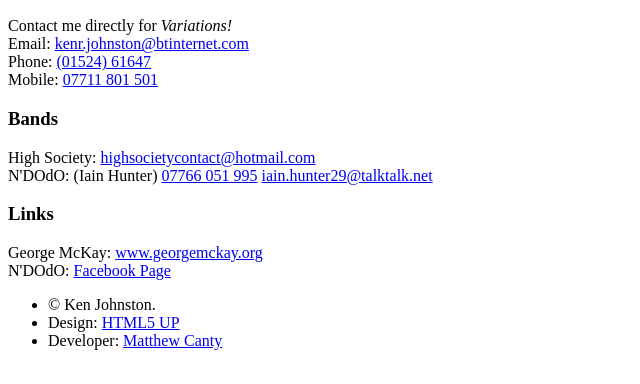
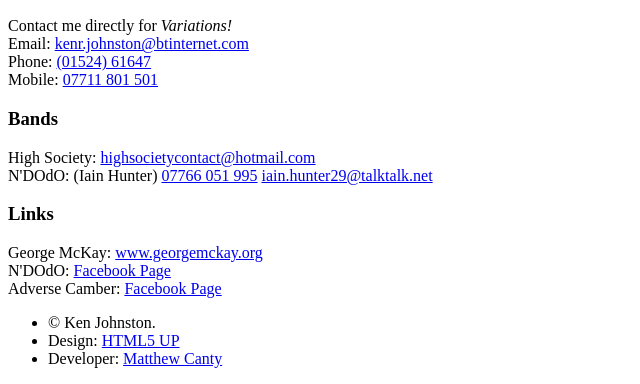
Before and after one commit to mattcanty/ken-johnston-music, a plain HTML site: page index.html in a window 1280 px wide. Shown: the part 2043-2427 px from the top of the page, without its empty margins (0-640 px from the left). Drawn offline with Linux system fonts and the light colour scheme; a script that the page names is missing.

Commit message:
Add link to Adverse Camber Facebook page

```diff
--- a/index.html
+++ b/index.html
@@ -92,7 +92,8 @@
 									<h3>Links</h3>
 									<p>
 										George McKay: <a href="www.georgemckay.org">www.georgemckay.org</a><br />
-										N'DOdO: <a href="https://www.facebook.com/pages/Ndodo/139219762929695">Facebook Page</a>
+										N'DOdO: <a href="https://www.facebook.com/pages/Ndodo/139219762929695">Facebook Page</a><br />
+										Adverse Camber: <a href="https://www.facebook.com/adversecamberduo">Facebook Page</a>
 									</p>
 								</section>
 								<section>
```
